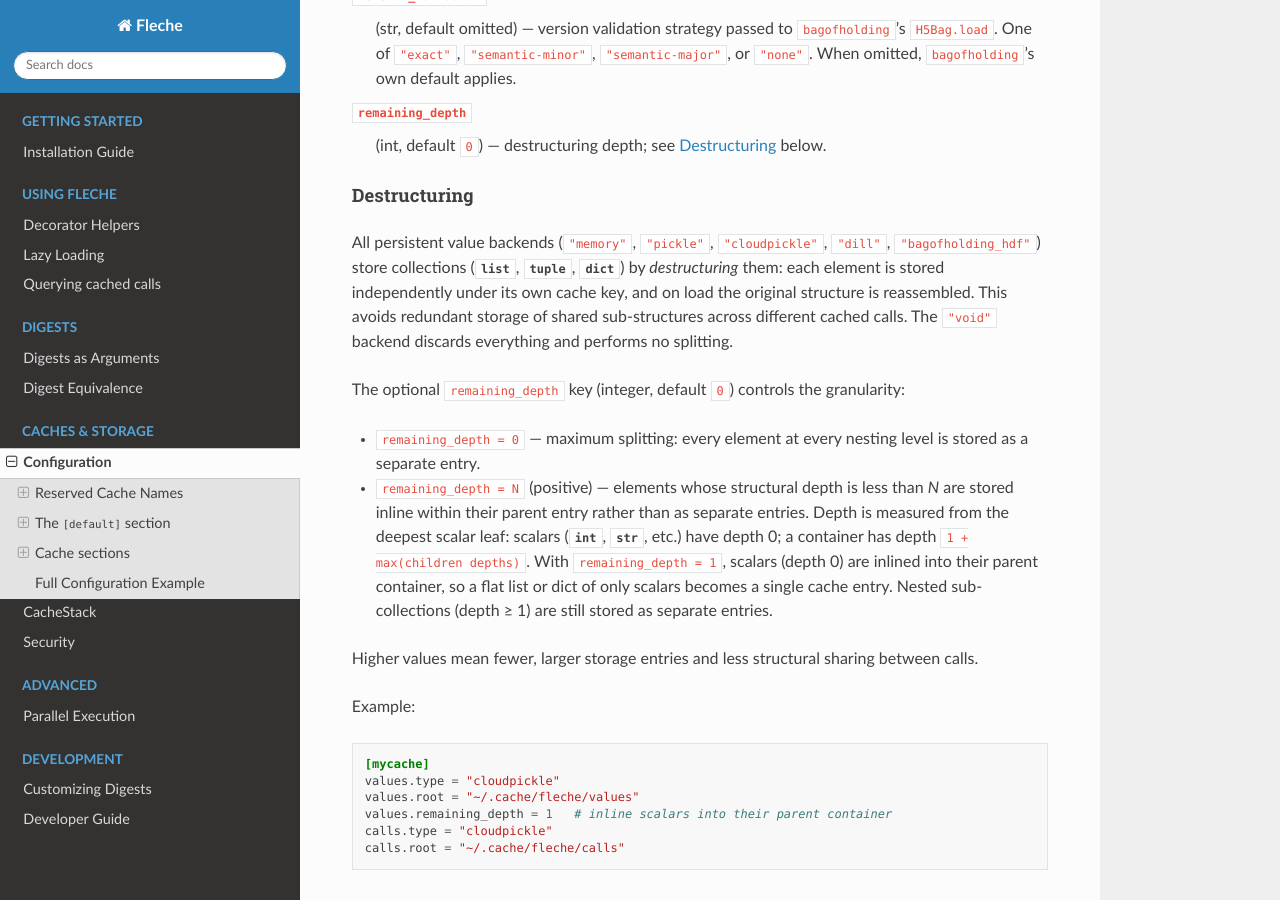
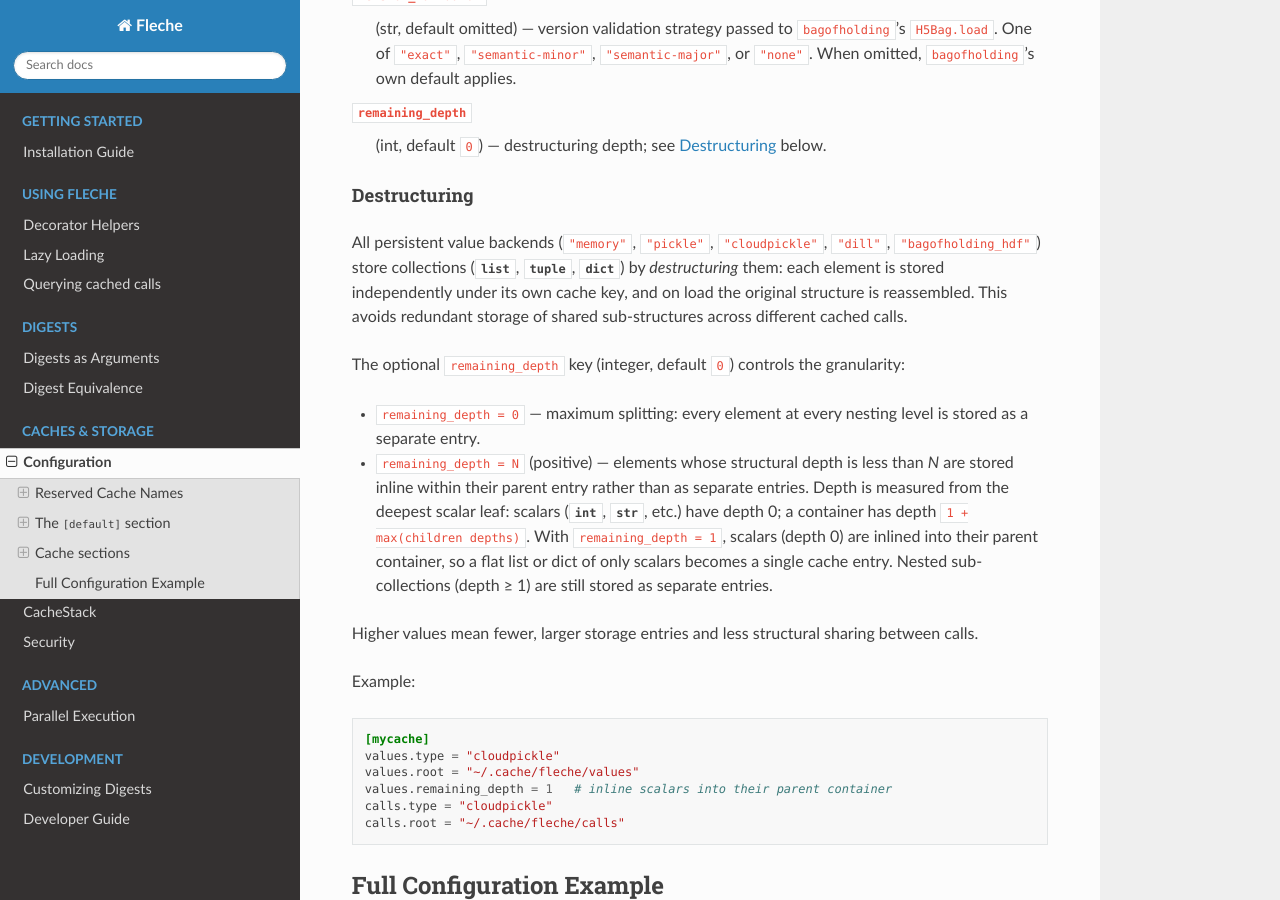
Before and after one commit to pmrv/fleche, a Sphinx documentation site: the page built from docs/storage/configuration.rst, in a window 1280 px wide and 900 px high, scrolled down 3096 px. Built offline with Sphinx 7.4.7 and the Read the Docs theme 3.1.0, drawn with Linux system fonts in a browser that asks for light colours; pages that are not in the unit, such as notebooks, are missing from menus.

Commit message:
docs(configuration): remove void backend mention from destructuring section
Co-authored-by: Marvin Poul <pmrv@users.noreply.github.com>

```diff
--- a/docs/storage/configuration.rst
+++ b/docs/storage/configuration.rst
@@ -187,8 +187,7 @@ All persistent value backends (``"memory"``, ``"pickle"``, ``"cloudpickle"``,
 :class:`tuple`, :class:`dict`) by *destructuring* them: each element is stored
 independently under its own cache key, and on load the original structure is
 reassembled.  This avoids redundant storage of shared sub-structures across
-different cached calls.  The ``"void"`` backend discards everything and performs
-no splitting.
+different cached calls.
 
 The optional ``remaining_depth`` key (integer, default ``0``) controls the granularity:
 
```
